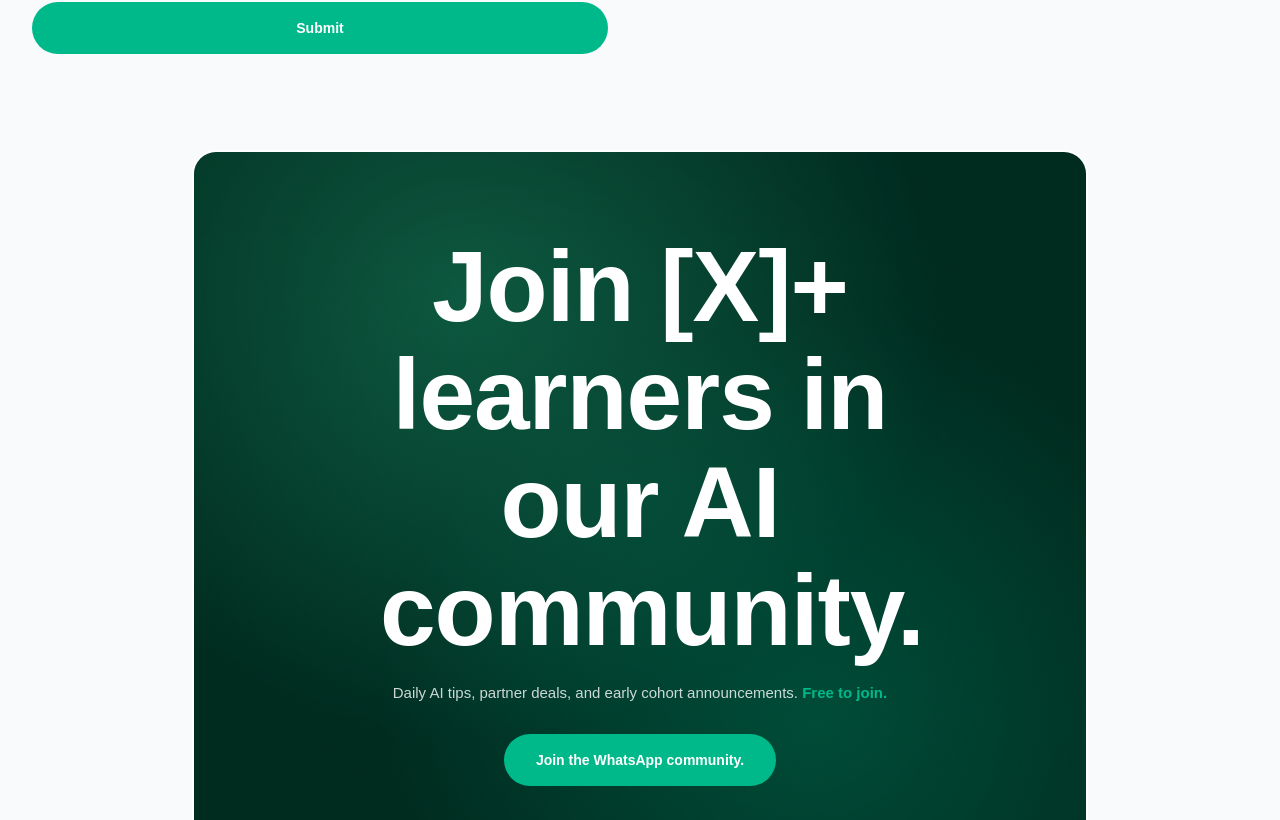
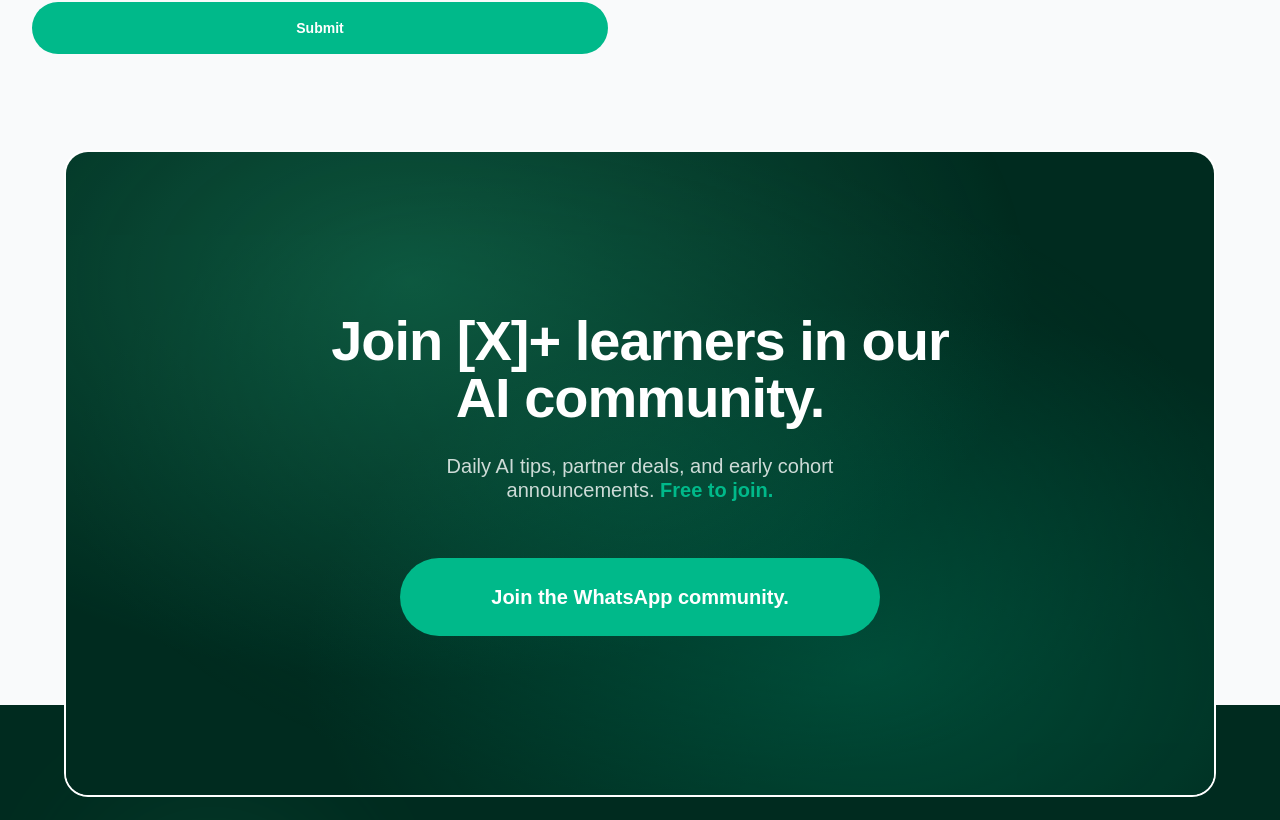
Before and after one commit to bolajidavid25/The-AI-Colony-Academy-, a Next.js app: page / in a window 1280 px wide. Shown: the part 5100-5920 px from the top of the page. Built offline with nearby package versions, Linux system fonts and the light colour scheme.

Commit message:
New changes

```diff
--- a/src/components/CommunityCTA.tsx
+++ b/src/components/CommunityCTA.tsx
@@ -2,9 +2,9 @@ export default function CommunityCTA() {
   return (
     <section
       aria-labelledby="community-cta-heading"
-      className="relative z-20 mx-auto -mb-[44px] w-[calc(100%-64px)] px-0 sm:mb-20 sm:w-[90%] md:w-[80%] lg:mb-24 lg:w-[70%]"
+      className="relative z-20 mx-auto -mb-[44px] w-[calc(100%-64px)] px-0 sm:-mb-[38px] sm:w-[82%] md:w-[82%] lg:-mb-[92px] lg:w-[90%]"
     >
-      <div className="relative flex aspect-[3/5] flex-col overflow-hidden rounded-[24px] border-2 border-solid border-white px-6 pt-[36vw] text-center sm:aspect-auto sm:px-8 sm:py-16 lg:px-16 lg:py-20">
+      <div className="relative flex aspect-[3/5] flex-col overflow-hidden rounded-[24px] border-2 border-solid border-white px-6 pt-[36vw] text-center sm:aspect-auto sm:min-h-[266px] sm:justify-center sm:rounded-[12px] sm:border sm:px-8 sm:py-10 lg:min-h-[647px] lg:rounded-[24px] lg:border-2 lg:px-16 lg:py-20">
         <div
           className="pointer-events-none absolute inset-0 bg-[#002B1F]"
           aria-hidden="true"
@@ -21,19 +21,19 @@ export default function CommunityCTA() {
         <div className="relative z-10 mx-auto max-w-2xl">
           <h2
             id="community-cta-heading"
-            className="mx-auto max-w-[390px] text-[44px] font-bold leading-[1.08] tracking-[-1px] text-white sm:max-w-[520px] sm:text-[100px] lg:text-[100px]"
+            className="mx-auto max-w-[390px] text-[44px] font-bold leading-[1.08] tracking-[-1px] text-white sm:max-w-[420px] sm:text-[24px] sm:leading-[1.05] lg:max-w-[700px] lg:text-[56px] lg:leading-[1.02]"
           >
             <span className="block sm:inline">Join [X]+</span>{" "}
             <span className="block sm:inline">learners in our</span>{" "}
             <span className="block sm:inline">AI community.</span>
           </h2>
-          <p className="mx-auto mt-5 max-w-[390px] text-[20px] leading-[1.2] text-white/80 sm:max-w-none sm:text-[15px]">
+          <p className="mx-auto mt-5 max-w-[390px] text-[20px] leading-[1.2] text-white/80 sm:max-w-[300px] sm:text-[10px] sm:leading-[1.25] lg:mt-7 lg:max-w-[520px] lg:text-[20px] lg:leading-[1.2]">
             Daily AI tips, partner deals, and early cohort announcements.{" "}
             <span className="font-semibold text-[#00B98A]">Free to join.</span>
           </p>
           <button
             type="button"
-            className="mx-auto mt-16 w-full max-w-[356px] rounded-full bg-[#00B98A] px-7 py-5 text-[18px] font-bold text-white transition-opacity hover:opacity-90 sm:mt-8 sm:w-auto sm:px-8 sm:py-4 sm:text-sm"
+            className="mx-auto mt-16 w-full max-w-[356px] rounded-full bg-[#00B98A] px-7 py-5 text-[18px] font-bold text-white transition-opacity hover:opacity-90 sm:mt-6 sm:w-[198px] sm:px-4 sm:py-3 sm:text-[10px] lg:mt-14 lg:w-[480px] lg:max-w-none lg:px-8 lg:py-6 lg:text-[20px]"
           >
             Join the WhatsApp community.
           </button>
```
